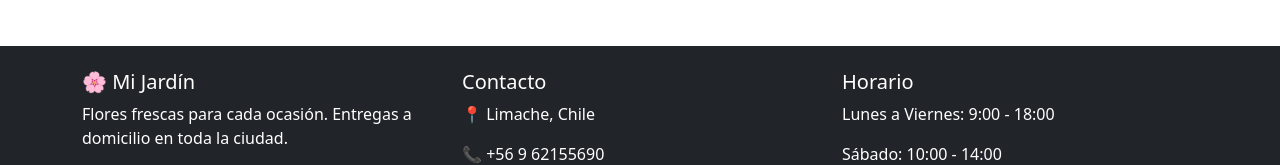
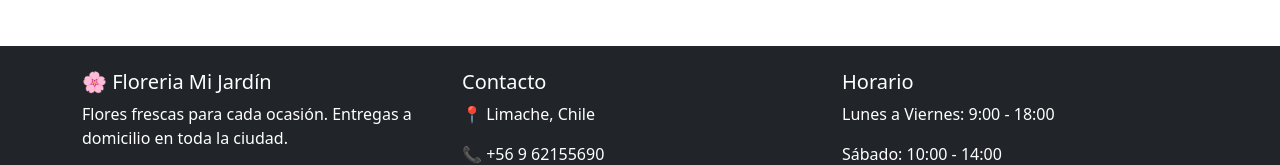
Before and after one commit to penelopehernandezl-web/ecommerce-frontend-m2, a plain HTML site: page index.html in a window 1280 px wide. Shown: the part 934-1099 px from the top of the page. Drawn offline with nearby package versions, Linux system fonts and the light colour scheme.

Commit message:
se agrega informacion en el footer

```diff
--- a/index.html
+++ b/index.html
@@ -25,7 +25,7 @@
 
       <!-- Información -->
       <div class="col-md-4">
-        <h5>🌸 Mi Jardín</h5>
+        <h5>🌸 Floreria Mi Jardín</h5>
         <p>Flores frescas para cada ocasión. Entregas a domicilio en toda la ciudad.</p>
       </div>
 
```
